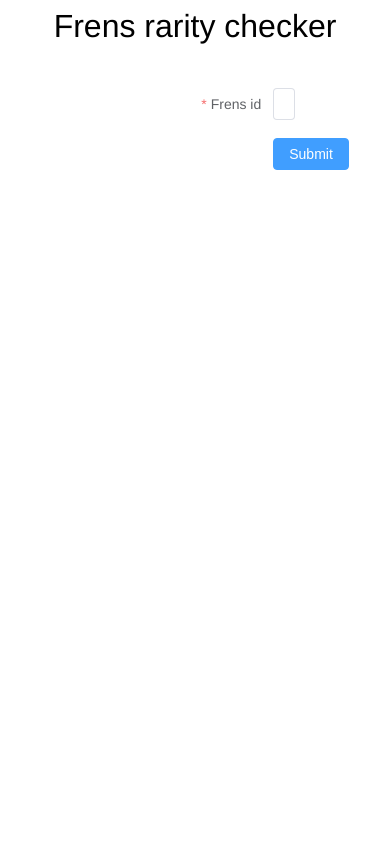
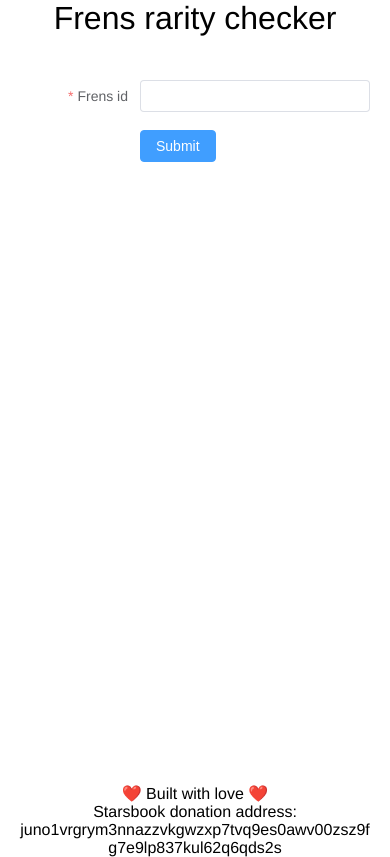
Before and after one commit to bjaanes/frens-rarity-checker, a Vue app: page / in a window 390 px wide. Built offline with nearby package versions, Linux system fonts and the light colour scheme.

Commit message:
Basic responsive fixes

```diff
--- a/index.html
+++ b/index.html
@@ -7,7 +7,7 @@
     <title>Frens rarity checker</title>
   </head>
   <body>
-    <div id="app"></div>
+    <div id="app" style="height: 100%"></div>
     <script type="module" src="/src/main.ts"></script>
   </body>
 </html>
--- a/src/App.vue
+++ b/src/App.vue
@@ -1,10 +1,9 @@
 <template>
-  <div class="common-layout">
-    <el-container>
+  <el-container class="app-container">
     <el-header class="frens-header">Frens rarity checker</el-header>
     <el-main>
       <el-row class="row-bg" justify="center">
-          <el-col :span="6">
+        <el-col :sm="24" :md="12" :lg="8" :xl="6">
           <el-form
             @submit.prevent
             :model="checkForm"
@@ -35,7 +34,7 @@
         </el-col>
       </el-row>
       <el-row v-if="fren" class="row-bg" justify="center">
-          <el-col :span="6">
+        <el-col :sm="24" :md="12" :lg="8" :xl="6">
           <el-descriptions
             title="Estimated prices based on different algorithms"
             direction="horizontal"
@@ -43,19 +42,39 @@
             size="large"
             border
           >
-              <el-descriptions-item label="Fren id">{{ fren.id }}</el-descriptions-item>
-              <el-descriptions-item label="Rarity score">{{ Math.round(fren.rarity_score) }}</el-descriptions-item>
-              <el-descriptions-item label="KRV">{{ Math.round(fren.krv) }} Stars</el-descriptions-item>
-              <el-descriptions-item label="KARV">{{ Math.round(fren.karv_present) }} Stars (today) - {{ Math.round(fren.karv_future) }} Stars (2 years from now)</el-descriptions-item>
-              <el-descriptions-item label="KHRV">{{ Math.round(fren.khrv) }}</el-descriptions-item>
-              <el-descriptions-item label="KHARV">{{ Math.round(fren.kharv_present) }} Stars (today) - {{ Math.round(fren.kharv_future) }} Stars (2 years from now)</el-descriptions-item>
+            <el-descriptions-item label="Fren id">{{
+              fren.id
+            }}</el-descriptions-item>
+            <el-descriptions-item label="Rarity score">{{
+              Math.round(fren.rarity_score)
+            }}</el-descriptions-item>
+            <el-descriptions-item label="KRV"
+              >{{ Math.round(fren.krv) }} Stars</el-descriptions-item
+            >
+            <el-descriptions-item label="KARV"
+              >{{ Math.round(fren.karv_present) }} Stars (today) -
+              {{ Math.round(fren.karv_future) }} Stars (2 years from
+              now)</el-descriptions-item
+            >
+            <el-descriptions-item label="KHRV">{{
+              Math.round(fren.khrv)
+            }}</el-descriptions-item>
+            <el-descriptions-item label="KHARV"
+              >{{ Math.round(fren.kharv_present) }} Stars (today) -
+              {{ Math.round(fren.kharv_future) }} Stars (2 years from
+              now)</el-descriptions-item
+            >
           </el-descriptions>
           <el-image class="fren-image" :src="fren.img" />
         </el-col>
       </el-row>
     </el-main>
+    <el-footer class="frens-footer">
+      ❤️ Built with love ❤️<br />
+      Starsbook donation address:
+      juno1vrgrym3nnazzvkgwzxp7tvq9es0awv00zsz9fg7e9lp837kul62q6qds2s
+    </el-footer>
   </el-container>
-  </div>
 </template>
 
 <script setup lang="ts">
@@ -105,7 +124,7 @@ function check(frensId: string) {
   }
 
   frenFound.id = frensId;
-  frenFound.img = `https://stargaze.mypinata.cloud/ipfs/bafybeiaip3vwwhhgerw6gcs66clj4onubkdadquqzzpzrftvuyhgnzojse/images/${frensId}.jpg?img-width=600&img-fit=scale-down&img-anim=false&img-format=auto`
+  frenFound.img = `https://stargaze.mypinata.cloud/ipfs/bafybeiaip3vwwhhgerw6gcs66clj4onubkdadquqzzpzrftvuyhgnzojse/images/${frensId}.jpg?img-width=600&img-fit=scale-down&img-anim=false&img-format=auto`;
 
   fren.value = frenFound;
 }
@@ -114,9 +133,19 @@ function check(frensId: string) {
 <style>
 @import "assets/base.css";
 
+.app-container {
+  height: 100%;
+}
+
 .frens-header {
   text-align: center;
   font-size: 32px;
+}
+
+.frens-footer {
+  margin-top: auto;
+  text-align: center;
+  overflow-wrap: anywhere;
 }
 
 .fren-image {
@@ -126,5 +155,4 @@ function check(frensId: string) {
   margin-right: auto;
   width: 50%;
 }
-
 </style>
--- a/src/assets/base.css
+++ b/src/assets/base.css
@@ -1,3 +1,8 @@
+html, body {
+  height: 100%;
+  margin: 0;
+}
+
 body {
   font-family: 'Helvetica Neue', Helvetica, 'PingFang SC', 'Hiragino Sans GB',
   'Microsoft YaHei', '微软雅黑', Arial, sans-serif;
```
Lines whose indentation alone changed are shown as unchanged.
